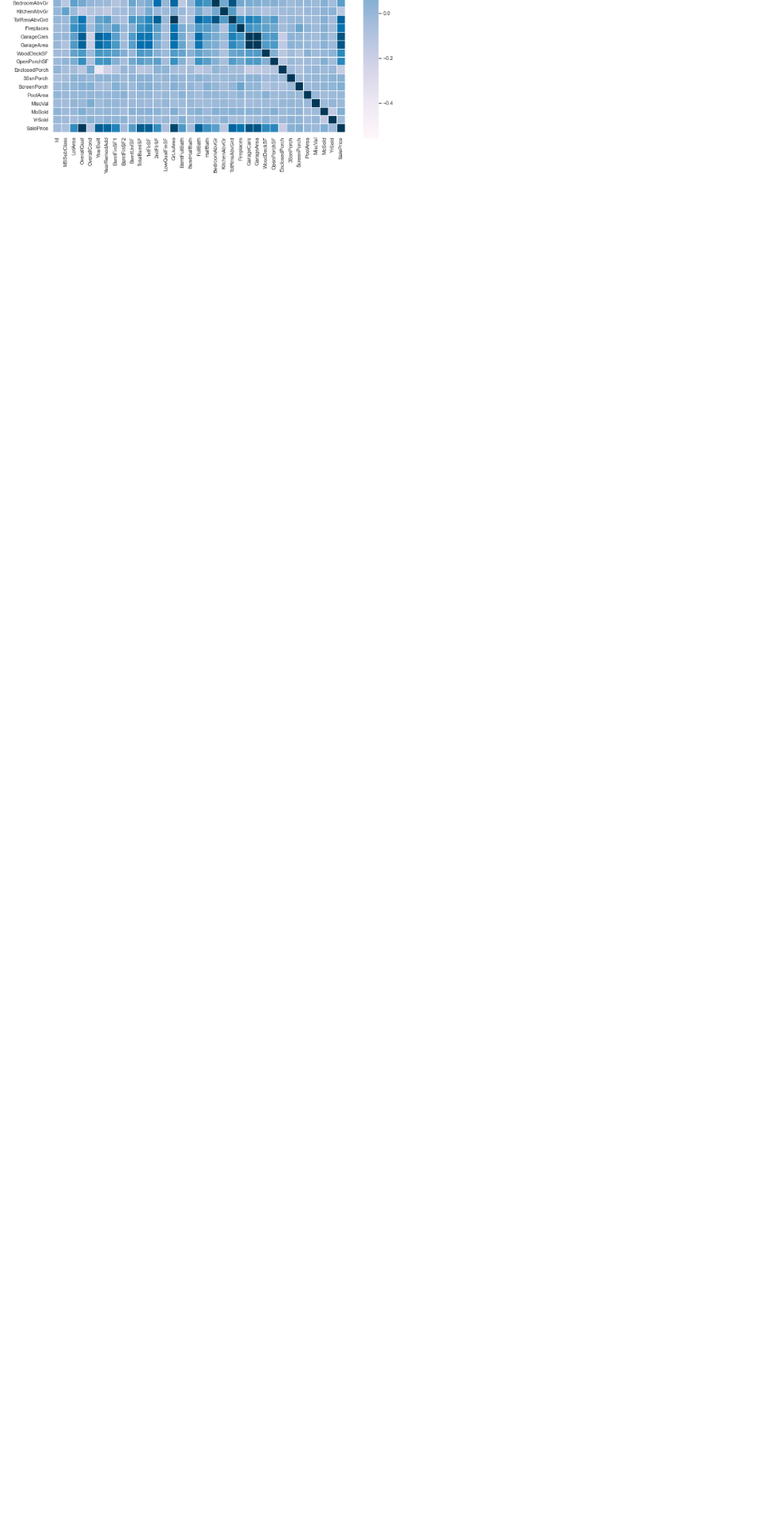
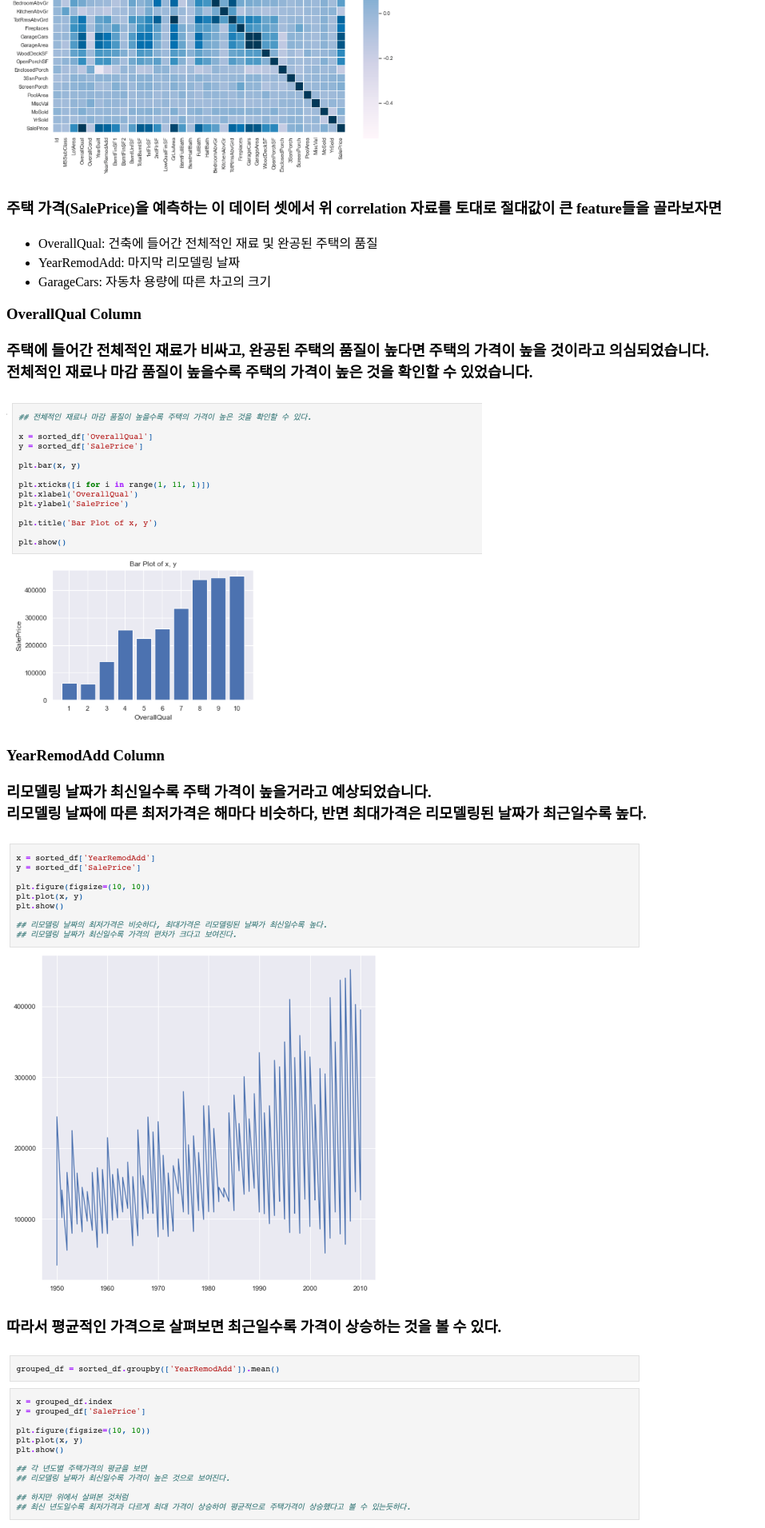
Before and after one commit to kylo2001/EDA_Site, a Django app: page / in a window 1280 px wide. Shown: the part 3549-5460 px from the top of the page at 80% size, without its empty margins (0-957 px from the left). Before the commit the page ends 3767 px from the top, so only its background shows below. Run offline with Django 4.2, Linux system fonts and the light colour scheme.

Commit message:
1개월차 미션 종료

```diff
--- a/home/templates/index.html
+++ b/home/templates/index.html
@@ -21,5 +21,40 @@
         <h3>상관 분석을 통해서 관련이 있을법한 column들을 골랐습니다.</h3>
         <img src="{% static 'img/corr1.png' %}" style="max-width:50%; height:auto;">
         <img src="{% static 'img/corr2.png' %}" style="max-width:50%; height:auto;">
+        <h3>주택 가격(SalePrice)을 예측하는 이 데이터 셋에서 위 correlation 자료를 토대로 절대값이 큰 feature들을 골라보자면</h3>
+        <ul style="list-style-type:disc;">
+            <li>OverallQual: 건축에 들어간 전체적인 재료 및 완공된 주택의 품질</li>
+            <li>YearRemodAdd: 마지막 리모델링 날짜</li>
+            <li>GarageCars: 자동차 용량에 따른 차고의 크기</li>
+        </ul>
+        <h3>OverallQual Column</h3>
+        <h3>
+            주택에 들어간 전체적인 재료가 비싸고, 완공된 주택의 품질이 높다면 주택의 가격이 높을 것이라고 의심되었습니다.<br>
+            전체적인 재료나 마감 품질이 높을수록 주택의 가격이 높은 것을 확인할 수 있었습니다.
+        </h3>
+        <img src="{% static 'img/OverallQual.png' %}">
+        <h3>YearRemodAdd Column</h3>
+        <h3>
+            리모델링 날짜가 최신일수록 주택 가격이 높을거라고 예상되었습니다.<br>
+            리모델링 날짜에 따른 최저가격은 해마다 비슷하다, 반면 최대가격은 리모델링된 날짜가 최근일수록 높다.
+        </h3>
+        <img src="{% static 'img/YearRemodAdd.png' %}">
+        <h3>따라서 평균적인 가격으로 살펴보면 최근일수록 가격이 상승하는 것을 볼 수 있다.</h3>
+        <img src="{% static 'img/YearRemodAdd2.png' %}">
+        <h3>GarageCars Column</h3>
+        <h3>
+            차고의 크기가 클수록 주택의 가격은 비쌀것으로 예상된다.<br>
+            차고의 크기가 클수록 주택의 가격이 상승하는 것을 볼 수 있다.<br>
+            하지만, 차고의 등급이 4인 경우 0인 경우와 주택 가격이 비슷한 것 또한 확인할 수 있다.<br>
+            왜 그럴까??????
+        </h3>
+        <img src="{% static 'img/GarageCars.png' %}">
+
+
+        <p>
+            데이터 분석이 생각보다 너무 어렵다고 느껴집니다..<br>
+            저와 타협을 하여 여기서 미션을 종료합니다.<br>
+            호준님 한달동안 수고 많으셨습니다!!
+        </p>
     </body>
 </html>
```
Also changed, not shown: home/static/img/GarageCars.png (added), home/static/img/OverallQual.png (added), home/static/img/YearRemodAdd.png (added), home/static/img/YearRemodAdd2.png (added).
